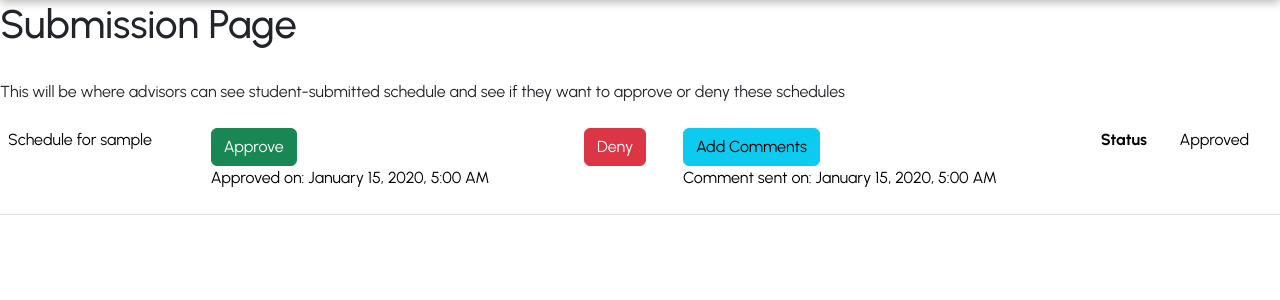
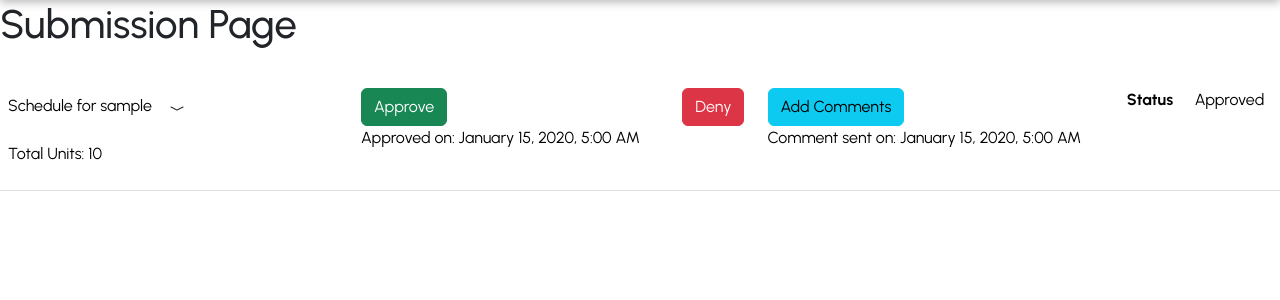
Before and after one commit to willbelcher/cs3240-project, a Django app: page /schedule/submissions/ in a window 1280 px wide. Shown: the part 100-400 px from the top of the page. Run offline with Django 4.2, Linux system fonts and the light colour scheme; a user stored in the database is signed in; tables that the repository leaves empty hold one stand-in row (values such as "Sample post").

Commit message:
ui improvement to view_schedule.html and schedule_submissions.html. Submitted new schedule clears approve/deny/comments and approve clears deny and vice versa

```diff
--- a/schedule/templates/schedule/schedule_submissions.html
+++ b/schedule/templates/schedule/schedule_submissions.html
@@ -11,18 +11,48 @@
 <body>
 <h1>Submission Page</h1>
 <br>
-    <p>This will be where advisors can see student-submitted schedule and see if they want to approve or deny these schedules</p>
 {% if schedules %}
     <table class="table">
         {% for schedule in schedules %}
-
-
             <tr>
                 <td>
-                        <p>Schedule for {{ schedule.user }}</p>
+                    <div class="row">
+                        <p>Schedule for {{ schedule.user }}
+                            <button class="btn" type="button" data-bs-toggle="collapse"
+                                    data-bs-target="#schedule_courses_{{ forloop.counter }}" aria-expanded="false"
+                                    aria-controls="filter_collapse_button">
+                                {# this makes a down arrow icon#}
+                                <svg xmlns="http://www.w3.org/2000/svg" width="16" height="16" fill="currentColor" class="bi bi-chevron-compact-down" viewBox="0 0 16 16">
+                                    <path fill-rule="evenodd" d="M1.553 6.776a.5.5 0 0 1 .67-.223L8 9.44l5.776-2.888a.5.5 0 1 1 .448.894l-6 3a.5.5 0 0 1-.448 0l-6-3a.5.5 0 0 1-.223-.67z"></path>
+                                </svg>
+                            </button>
+                        </p>
+                        <p>Total Units: {{ schedule.total_units }}</p>
+                    </div>
+                    <div class="collapse" id="schedule_courses_{{ forloop.counter }}">
+                        <table class="table table-striped table-sm">
+                            <thead>
+                            <tr>
+                                <th>Subject</th>
+                                <th>Catalog Number</th>
+                                <th>Instructor Name</th>
+                                <th>Title</th>
+                                <th>Units</th>
+                            </tr>
+                            </thead>
+                            <tbody>
                             {% for course in schedule.courses %}
-                            <p>{{ course.title }}</p>
+                                <tr>
+                                    <td>{{ course.subject }}</td>
+                                    <td>{{ course.catalog_nbr }}</td>
+                                    <td>{{ course.instructor_name }}</td>
+                                    <td>{{ course.title }}</td>
+                                    <td>{{ course.units }}</td>
+                                </tr>
                             {% endfor %}
+                            </tbody>
+                        </table>
+                    </div>
                 </td>
                 <td>
                     {% if schedule.id %}
@@ -32,13 +62,10 @@
                             <button type="submit" class="btn btn-success">Approve</button>
                         </form>
                     {% endif %}
-
                     {% if schedule.status != "Denied" and schedule.approved_date %}
                         <p>Approved on: {{ schedule.approved_date|date:"F j, Y, g:i A" }}</p>
                     {% endif %}
                 </td>
-
-
                 <td>
                     {% if schedule.id %}
                         <form method="POST" action="{% url 'schedule:deny_schedule' schedule.id %}">
--- a/schedule/views.py
+++ b/schedule/views.py
@@ -50,14 +50,18 @@ def submissions(request):
         for schedule in schedules:
             users = User.objects.get(pk=schedule['user_id'])
             items = ScheduleItem.objects.filter(schedule=schedule['id']).values()
-
-            context['schedules'].append({'user': users, 'courses':[]})
+            # context = {'schedule': {'total_units': schedule.total_units, 'submitted': schedule.submitted,
+            #                         'status': schedule.status, 'approved_date': schedule.approved_date,
+            #                         'denied_date': schedule.denied_date, 'comments': schedule.comments,
+            #                         'comment_date': schedule.comment_date, 'courses': []}}
+            context['schedules'].append({'id': schedule['id'],'user': users, 'courses':[], 'status': schedule['status'],
+                                         'approved_date': schedule['approved_date'], 'denied_date': schedule['denied_date'],
+                                         'comments': schedule['comments'], 'comment_date': schedule['comment_date'],
+                                         'total_units':schedule['total_units']})
             for item in items:
-                    course = Course.objects.get(pk=item['course_id'])
-                    context['schedules'][count]['courses'].append(course)
+                course = Course.objects.get(pk=item['course_id'])
+                context['schedules'][count]['courses'].append(course)
             count = count + 1
-        schedules = Schedule.objects.filter(submitted=True)
-        context.update({'schedules': schedules})
 
         return render(request, 'schedule/schedule_submissions.html', context)
     else:
@@ -283,7 +287,7 @@ def add_course(request):
             else:
                 messages.error(request, 'Failed to fetch course data.')
 
-   #resest all the filters so the website doesn't break on a following course search
+    #resest all the filters so the website doesn't break on a following course search
     return render(request, 'schedule/course_search.html', {'subjects': subjects, 'fields':fields, 'days':days, 'active_class_messages':active_class_messages, 'class_messages':class_messages})
 
 
@@ -399,12 +403,21 @@ def add_to_schedule(request, course_id):
 @login_required
 def view_schedule(request):
     schedule = get_object_or_404(Schedule, user=request.user)
+    context = {'schedule': {'total_units': schedule.total_units, 'submitted': schedule.submitted,
+                            'status': schedule.status, 'approved_date': schedule.approved_date,
+                            'denied_date': schedule.denied_date,'comments': schedule.comments,
+                            'comment_date': schedule.comment_date,'courses': []}}
     schedule_items = ScheduleItem.objects.filter(schedule=schedule)
 
-    context = {
-        'schedule': schedule,
-        'schedule_items': schedule_items,
-    }
+    for item in schedule_items:
+        # course = Course.objects.get(course = item.course)
+        course = item.course
+        times = CourseTime.objects.filter(course = course)
+        all_times = []
+        for time in times:
+            all_times.append({'days':time.days, 'starting_time':time.starting_time, 'ending_time':time.ending_time})
+        context['schedule']['courses'].append({'course':course, 'all_times':all_times})
+
     return render(request, 'schedule/view_schedule.html', context)
 
 def remove_course_from_schedule(request, course_id):
@@ -437,6 +450,11 @@ def submit_schedule(request):
     advisor = get_object_or_404(User, username="glendonchin")
     schedule.advisor = advisor
     schedule.submitted = True
+    schedule.status="Pending"
+    schedule.comments = None
+    schedule.approved_date = None
+    schedule.denied_date = None
+    schedule.comment_date = None
     schedule.save()
     messages.success(request, 'Schedule submitted to advisor.')
     return redirect('schedule:view_schedule')
@@ -457,8 +475,10 @@ def is_advisor(user):
 def approve_schedule(request, schedule_id):
     schedule = get_object_or_404(Schedule, id=schedule_id)
     print(f"Before approval: {schedule.status}")  # Add this line
-    schedule.status = 'approved'
+    schedule.status = 'Approved'
+    schedule.approved = True
     schedule.approved_date = timezone.now()
+    schedule.denied_date = None
     schedule.save()
     schedule.refresh_from_db()  # Add this line
     print(f"After approval: {schedule.status}")  # Add this line
@@ -469,9 +489,12 @@ def approve_schedule(request, schedule_id):
 @user_passes_test(is_advisor)
 def deny_schedule(request, schedule_id):
     schedule = get_object_or_404(Schedule, id=schedule_id)
+    schedule.status = 'Denied'
+    schedule.approved = False
+    schedule.denied_date = timezone.now()
     schedule.submitted = False
-    schedule.status = 'Denied'
-    schedule.denied_date = timezone.now()
+    schedule.approved_date = None
+    schedule.total_units = 0
     schedule.save()
     schedule.schedule_items.all().delete()
     messages.success(request, 'Schedule denied and cleared.')
```
Also changed, not shown: schedule/templates/schedule/view_schedule.html (+29 -13 lines). Lines whose indentation alone changed are shown as unchanged.
